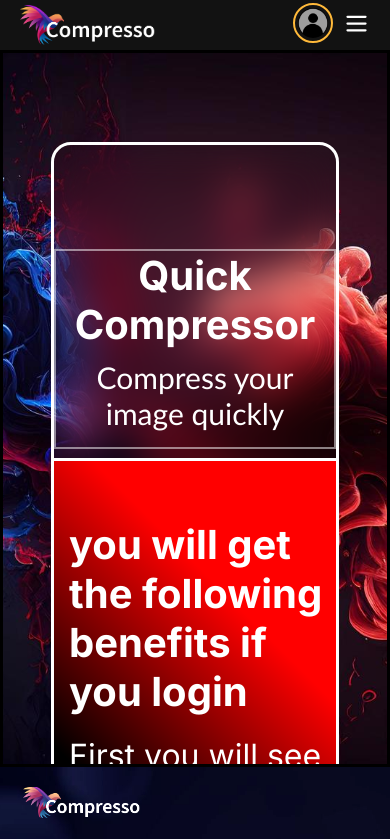
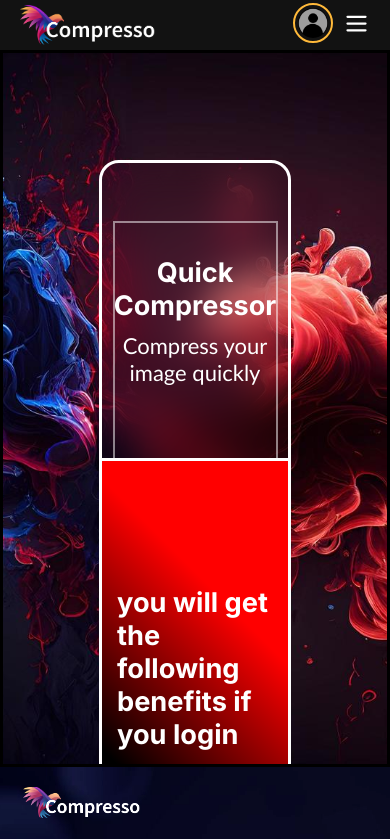
Before and after one commit to pritampaul02/Image-Copressor, a React (Vite) app: page /login in a window 390 px wide. Shown: the top 839 px of the page. Built offline with nearby package versions, Linux system fonts and the light colour scheme; no server answers.

Commit message:
LoginResponsive

```diff
--- a/src/style/feedback.css
+++ b/src/style/feedback.css
@@ -215,3 +215,67 @@
 .box .box_content p{
     font-size: 15px;
 }
+
+/* bjnvkkdkvdk */
+
+
+@media screen and (max-width: 425px) {
+
+    .login_img {
+        height: 100%;
+        width: 100%;
+        object-fit: contain;
+        border: solid black;
+        overflow: hidden;
+        background-position: center;
+        justify-content: center;
+        align-items: center;
+        display: flex;
+        position: relative;
+    }
+    .img{
+        width: 50%;
+        height: 70%;
+        display: flex;
+        flex-direction: row;
+
+    }
+    .login {
+        height: 255px;
+        width: 165px;
+        font-size: 20px;
+        display: flex;
+        flex-direction: column;
+        align-items: center;
+        justify-content: center;
+        gap: 10px;
+        margin-top: -120px;
+    }
+
+    .login h2 {
+        font-size: 27px;
+    }
+    .login p {
+        font-size: 22px;
+        margin-bottom: 10px;
+    }
+
+    #googlelogin{
+        border-radius: 20px 20px 0px 0px;
+      }
+
+    #benifit{
+        border-radius: 0px 0px 20px 20px;
+        position: absolute;
+        top: 405px;
+
+    }
+
+    #benifit h3{
+        font-size: 1.7rem;
+        margin-top: 3px;
+    }
+    #benifit p{
+        font-size: 1.05rem;
+    }
+}
```
